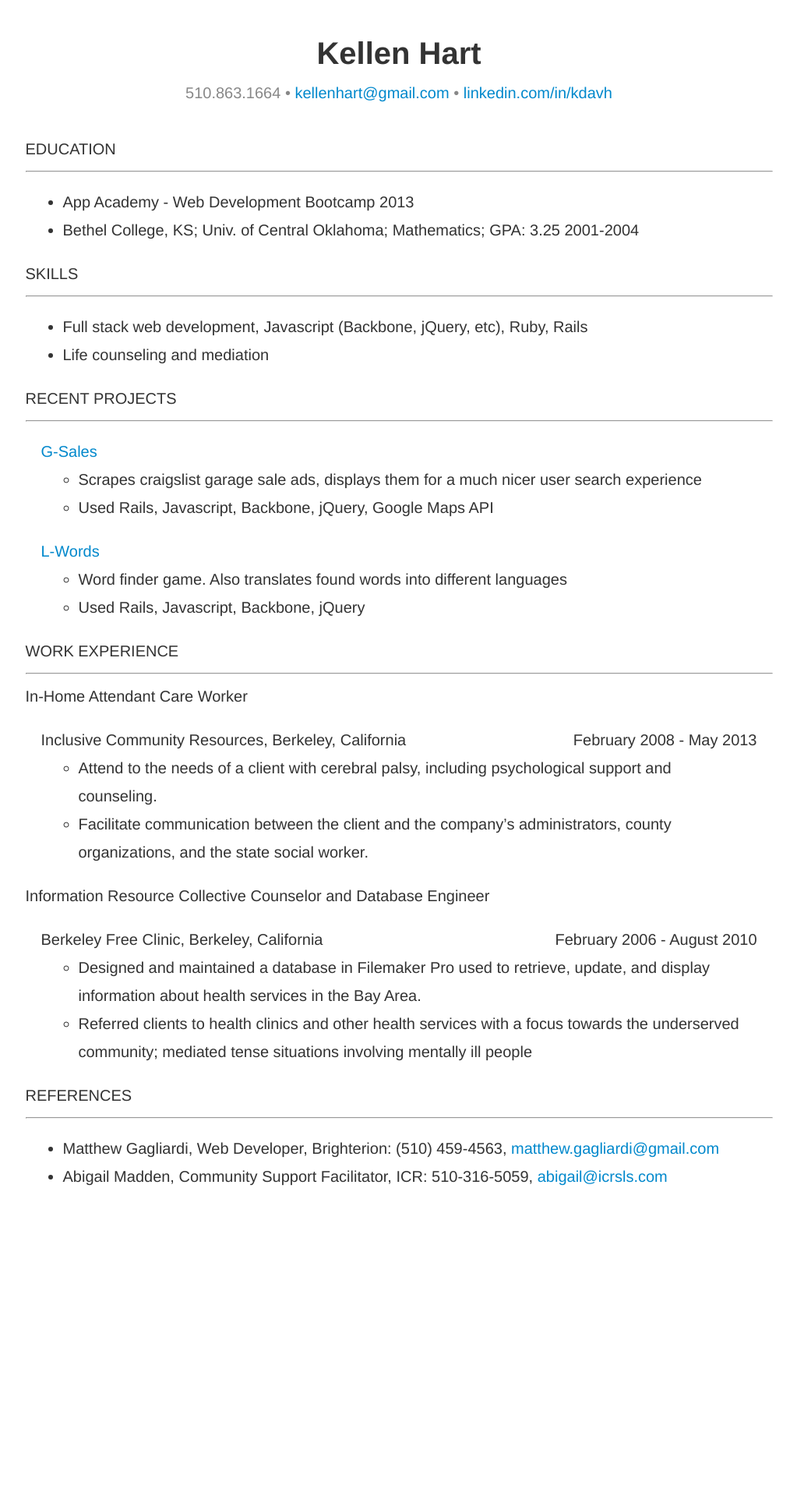
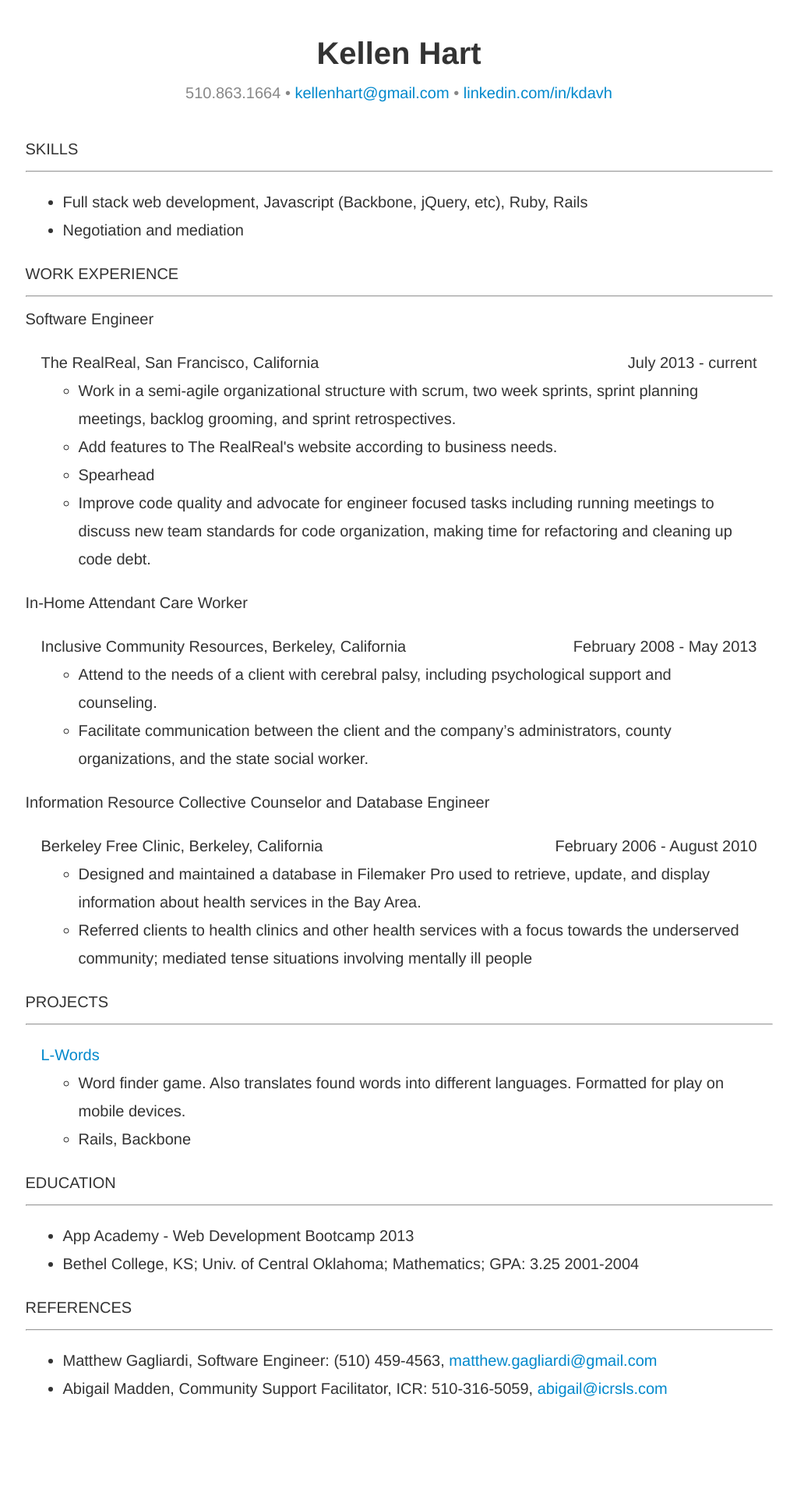
Before and after one commit to kdavh/kdavh.github.io, a Jekyll site: the page built from resume/web.html, in a window 1280 px wide. Shown: the whole page at 78% size, without its empty margins (128-1151 px from the left). Built offline with Jekyll 4.4.1, drawn with Linux system fonts in a browser that asks for light colours; nearby versions of some CDN libraries; before the commit the page ends 1647 px from its top, so only the background shows below that.

Commit message:
bring everything up to date, do some clean up

```diff
--- /dev/null
+++ b/Gemfile
@@ -0,0 +1,2 @@
+source 'https://rubygems.org'
+gem 'github-pages'
--- a/_config.yml
+++ b/_config.yml
@@ -1,3 +1,3 @@
 name: Kellen Hart
 my_name: Kellen Hart
-pygments: true
+highlighter: true
--- a/about/index.html
+++ b/about/index.html
@@ -5,8 +5,10 @@ title: Kellen Hart About
 
 <div id="about">
   <div class="indent-paragraph">
-    <p>A few years ago, I started studying web development on my own.  I completed <a href="http://appacademy.io" target="_blank">App Academy</a> to accelerate my learning and have now come into my own.</p>
+    <p>I am excited to work for a company that tackles challenging and interesting problems, has a communicative, healthy environment, and wants their employees always improving.  I hope to focus my work on Javascript and Ruby and expand into new languages and frameworks.  I'm currently dabbling with Golang and delving deep into Backbone.</p>
 
-    <p>I am excited to work for a company that tackles challenging and interesting problems, has a communicative, healthy environment, and wants their employees always improving.  I hope to focus my near term work on Javascript and Rails and continue improving towards true expertise.</p>
+    <p>More than four years ago, I started studying web development on my own.  I completed <a href="http://appacademy.io" target="_blank">App Academy</a> to accelerate my learning.</p>
+
+    <p>I've been working professionally as a software engineer for a few years and love it.  I learn massive amounts every day, and advancing to the top of this field is my goal.</p>
   </div>
 </div>
--- a/css/main.css
+++ b/css/main.css
@@ -87,7 +87,7 @@ ul {
   line-height: 26px;
 }
 
-.post-title {
+.block--title {
   margin-top: 0;
   /*text-align: center;*/
   font-size: 36px;
--- a/javascript/main.js
+++ b/javascript/main.js
@@ -1,8 +1,6 @@
 
 $(function() {
+  if ( $('#home').length ) document.location = document.location.origin + "/about/"
   if ( $('#projects').length ) $('#project-tab').addClass('active');
-  console.log($('#about').length)
-  if ( $('#about').length ) {
-    $('#about-tab').addClass('active')
-  }
+  if ( $('#about').length ) $('#about-tab').addClass('active');
 });
--- a/resume/web.html
+++ b/resume/web.html
@@ -27,43 +27,29 @@ title: Kellen Hart Resume
         <h1 class="logo"><a href="/">Kellen Hart</a></h1>
         <div class="post-description">510.863.1664 • <a href="mailto:kellenhart@gmail.com">kellenhart@gmail.com</a> • <a href="http://linkedin.com/in/kdavh" target="_blank">linkedin.com/in/kdavh</a></div>
         <br>
-        <div>EDUCATION</div>
-        <hr class="pbbreak">
-        <ul>
-          <li>App Academy - Web Development Bootcamp          2013</li>
-          <li>Bethel College, KS; Univ. of Central Oklahoma; Mathematics; GPA: 3.25 2001-2004 </li>
-        </ul>
 
         <div>SKILLS</div>
         <hr class="pbbreak">
         <ul>
           <li>Full stack web development, Javascript (Backbone, jQuery, etc), Ruby, Rails</li>
-          <li>Life counseling and mediation</li>
-        </ul>
-
-        <div>RECENT PROJECTS</div>
-        <hr class="pbbreak">
-        <ul>
-          <div>
-            <span><a href="/#g-sales" target="_blank">G-Sales</a></span>
-          </div>
-          <ul>
-            <li>Scrapes craigslist garage sale ads, displays them for a much nicer user search experience</li>
-            <li>Used Rails, Javascript, Backbone, jQuery, Google Maps API</li>
-          </ul>
-        </ul>
-        <ul>
-          <div>
-            <span><a href="/#l-words" target="_blank">L-Words</a></span>
-          </div>
-          <ul>
-            <li>Word finder game.  Also translates found words into different languages</li>
-            <li>Used Rails, Javascript, Backbone, jQuery</li>
-          </ul>
+          <li>Negotiation and mediation</li>
         </ul>
 
         <div>WORK EXPERIENCE</div>
         <hr class="pbbreak">
+        <div>Software Engineer</div>
+        <ul>
+          <div>
+            <span>The RealReal, San Francisco, California</span>
+            <span class="pull-right">July 2013 - current</span>
+          </div>
+          <ul>
+            <li>Work in a semi-agile organizational structure with scrum, two week sprints, sprint planning meetings, backlog grooming, and sprint retrospectives. </li>
+            <li>Add features to The RealReal's website according to business needs.</li>
+            <li>Spearhead </li>
+            <li>Improve code quality and advocate for engineer focused tasks including running meetings to discuss new team standards for code organization, making time for refactoring and cleaning up code debt.</li>
+          </ul>
+        </ul>
         <div>In-Home Attendant Care Worker</div>
         <ul>
           <div>
@@ -87,10 +73,29 @@ title: Kellen Hart Resume
           </ul>
         </ul>
 
+        <div>PROJECTS</div>
+        <hr class="pbbreak">
+        <ul>
+          <div>
+            <span><a href="/#l-words" target="_blank">L-Words</a></span>
+          </div>
+          <ul>
+            <li>Word finder game.  Also translates found words into different languages.  Formatted for play on mobile devices.</li>
+            <li>Rails, Backbone</li>
+          </ul>
+        </ul>
+
+        <div>EDUCATION</div>
+        <hr class="pbbreak">
+        <ul>
+          <li>App Academy - Web Development Bootcamp          2013</li>
+          <li>Bethel College, KS; Univ. of Central Oklahoma; Mathematics; GPA: 3.25 2001-2004 </li>
+        </ul>
+
         <div>REFERENCES</div>
         <hr class="pbbreak">
         <ul>
-          <li>Matthew Gagliardi, Web Developer, Brighterion:  (510) 459-4563, <a href="mailto:matthew.gagliardi@gmail.com">matthew.gagliardi@gmail.com</a></li>
+          <li>Matthew Gagliardi, Software Engineer:  (510) 459-4563, <a href="mailto:matthew.gagliardi@gmail.com">matthew.gagliardi@gmail.com</a></li>
           <li>Abigail Madden, Community Support Facilitator, ICR: 510-316-5059, <a href="mailto:abigail@icrsls.com">abigail@icrsls.com</a></li>
         </ul>
       </div>
```
Also changed, not shown: _layouts/default.html (+4 -5 lines), _layouts/post.html (deleted, +0 -9 lines), index.html (+1 -63 lines), projects/index.html (added, +37 -0 lines), Gemfile.lock (added), 1 other file.
